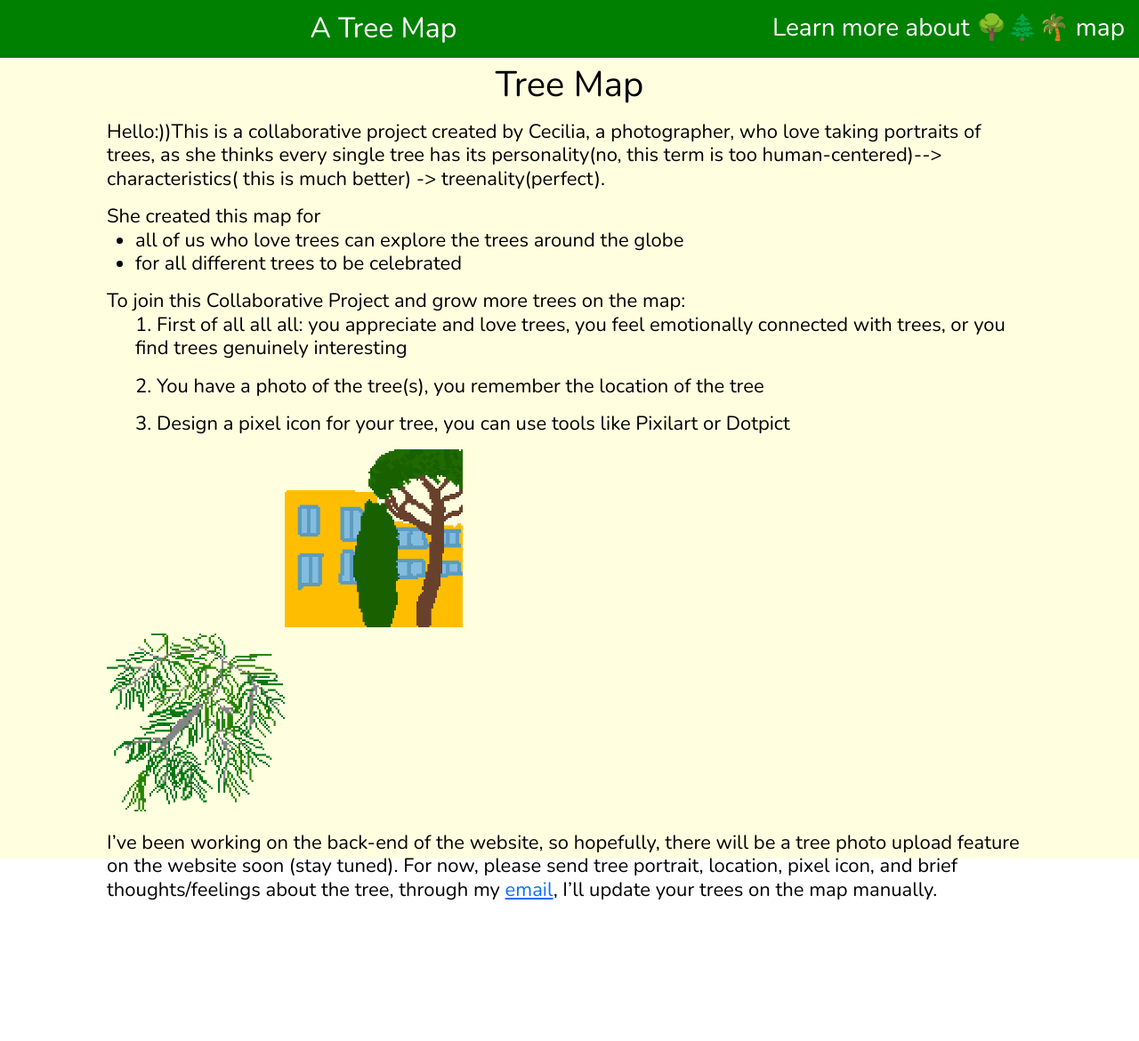
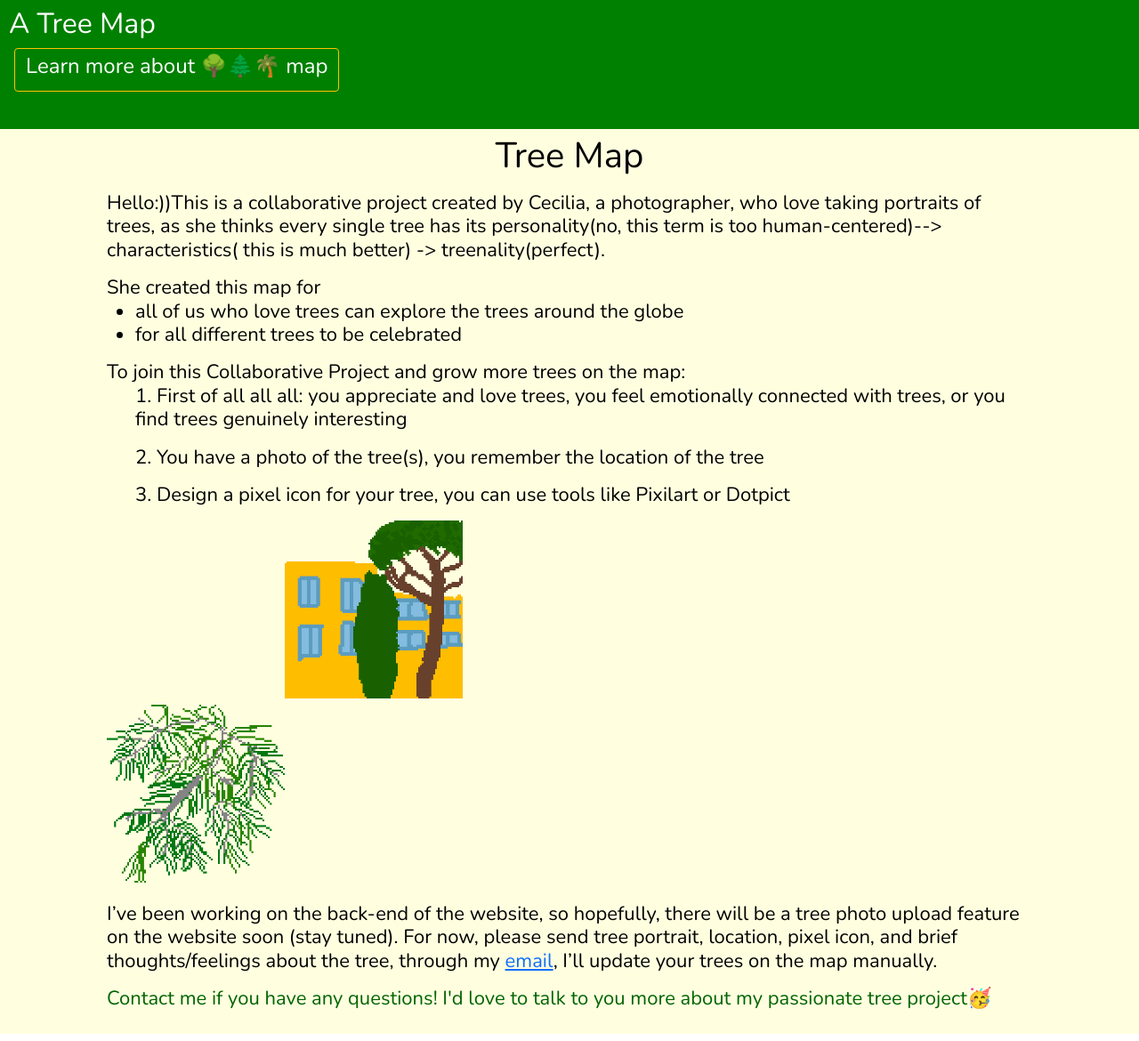
Before and after one commit to ceciliayiyue/cecilia-tree-map, a Next.js app: page /intro in a window 1280 px wide. Shown: the whole page at 89% size. Before the commit the page ends 1023 px from the top, so only its background shows below. Built offline with nearby package versions, Linux system fonts and the light colour scheme.

Commit message:
update header and about page

```diff
--- a/components/Header.tsx
+++ b/components/Header.tsx
@@ -1,9 +1,9 @@
 import Link from "next/link";
 import React from "react";
-import { Navbar, Nav } from "react-bootstrap";
+import { Navbar, Nav, Col, Button } from "react-bootstrap";
 
 const style = {
-  height: "65px",
+  height: "145px",
   backgroundColor: "green",
 };
 
@@ -12,11 +12,12 @@ const Header = () => {
   return (
     <div style={style}>
       <Navbar
-      collapseOnSelect expand="lg" variant="dark" sticky="top"
-
+       variant="dark" sticky="top"
+       collapseOnSelect expand="lg"
 
       >
-        <Nav className="ms-auto">
+        <Nav className="ml-auto">
+          <Col>
           <Link href="/">
             <a className="navbar-brand">
             <h2
@@ -27,9 +28,18 @@ const Header = () => {
                     A Tree Map</h2>
             </a>
           </Link>
+          <Link  href="/intro">
+              <Button className="navbar-brand" variant="outline-warning"><h4 style={{fontFamily:"Nunito"}}>
+            Learn more about 🌳🌲🌴 map
+              </h4></Button>
+            </Link>
+          </Col>
+
+
+
         </Nav>
 
-          <Nav className="ms-auto" >
+          {/* <Nav className="ms-auto" >
              <Link  href="/intro">
               <a className="navbar-brand"><h3 style={{fontFamily:"Nunito"}}>
            Learn more about 🌳🌲🌴 map
@@ -37,7 +47,7 @@ const Header = () => {
             </Link>
 
 
-          </Nav>
+          </Nav> */}
 
 
       </Navbar>
--- a/pages/intro.tsx
+++ b/pages/intro.tsx
@@ -7,7 +7,7 @@ export default function About() {
         id="fontsss"
         style={{
             fontFamily:"",
-            height:"900px",
+            height:"100%",
             backgroundColor: "lightyellow",
             paddingLeft:"100px",
             paddingRight:"100px",
@@ -68,7 +68,9 @@ src={"/assets/brooklynBG.GIF"} alt="loading..."  />
 </p>
 
 I’ve been working on the back-end of the website, so hopefully, there will be a tree photo upload feature on the website soon (stay tuned). For now, please send tree portrait, location, pixel icon, and brief thoughts/feelings about the tree, through my <Link href="mailto:chenyiyuecyy@gmail.com">email</Link>, I’ll update your trees on the map manually.
-
+<p/>
+<p style={{color:"darkgreen"}}>
+Contact me if you have any questions! I'd love to talk to you more about my passionate tree project🥳 </p>
 </h1>
         </div>
     )};
```
